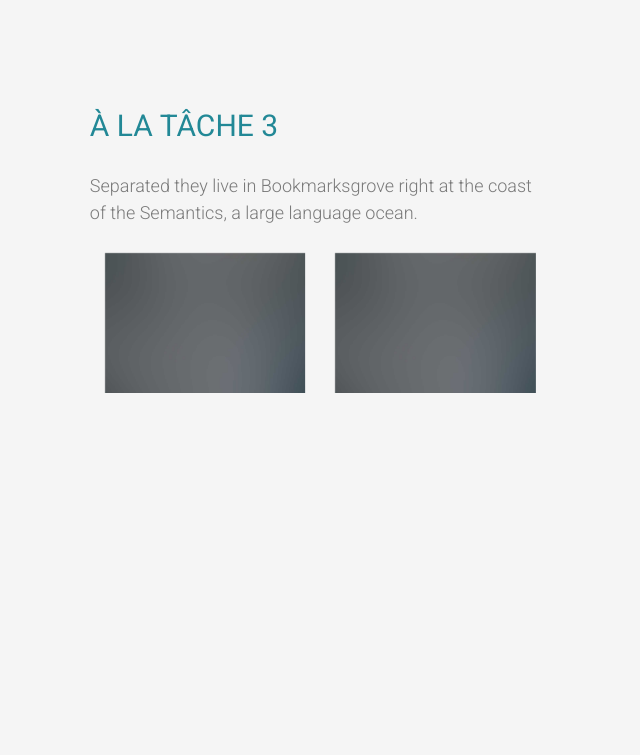
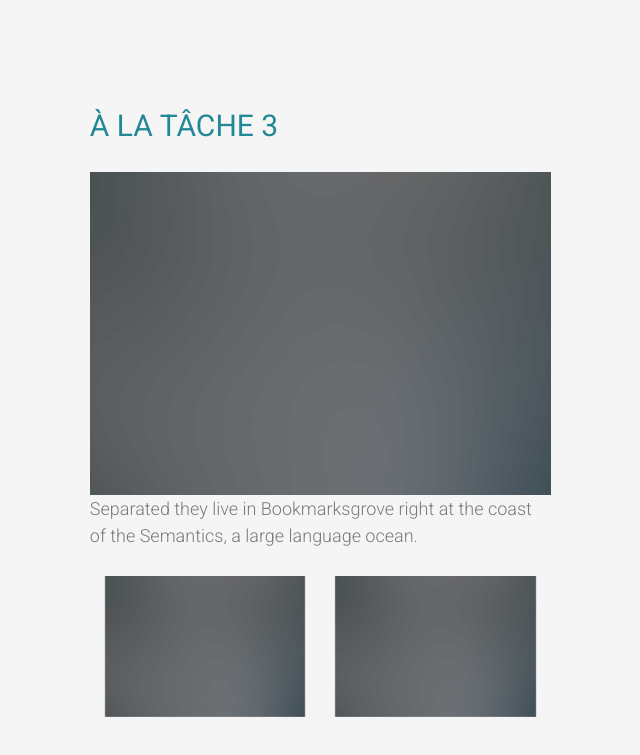
Before and after one commit to personmanispersonman/french-project, a plain HTML site: page blog.html in a window 1280 px wide. Shown: the part 1224-1979 px from the top of the page, without its empty margins (202-842 px from the left). Before the commit the page ends 1673 px from the top, so only its background shows below. Drawn offline with Linux system fonts and the light colour scheme; files whose address does not match are found by name.

Commit message:
Update blog.html

```diff
--- a/blog.html
+++ b/blog.html
@@ -166,6 +166,7 @@
 					</div>
 					<div class="row">
 						<div class="col-md-6 col-md-offset-3 col-md-pull-3 animate-box" data-animate-effect="fadeInLeft">
+							<img class="img-responsive" src="images/img_bg_1.jpg" alt="Free HTML5 Bootstrap Template by FreeHTML5.co">
 							<p class="fh5co-lead">Separated they live in Bookmarksgrove right at the coast of the Semantics, a large language ocean.</p>
 						<div class="col-md-6 animate-box" data-animate-effect="fadeInLeft">
 									<img class="img-responsive" src="images/img_bg_1.jpg" alt="Free HTML5 Bootstrap Template by FreeHTML5.co">
```
